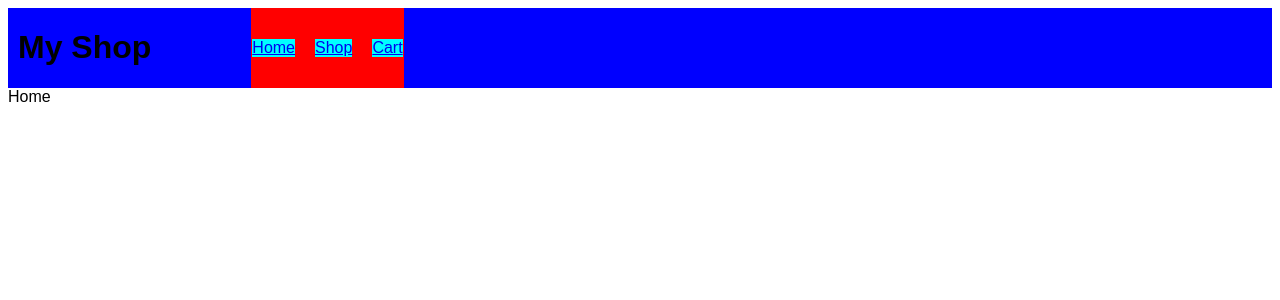
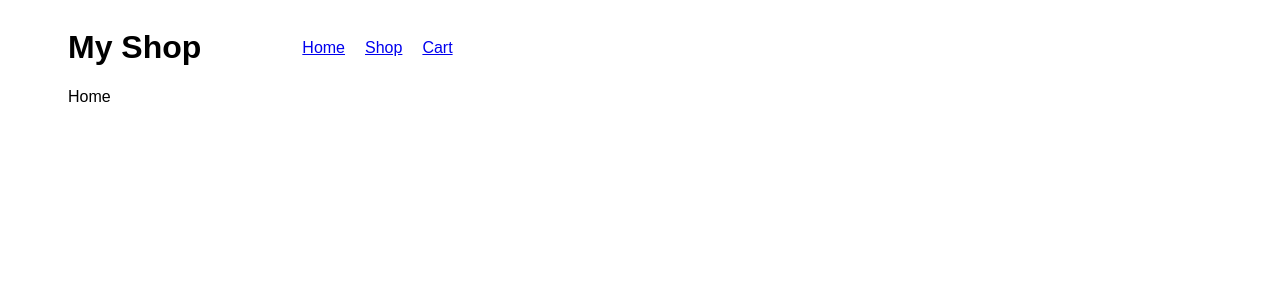
Before and after one commit to zwhahn/shopping_cart, a React (Vite) app: page / in a window 1280 px wide. Shown: the top 300 px of the page. Built offline with nearby package versions, Linux system fonts and the light colour scheme.

Commit message:
style: left-align shop name and card contianer
Set fixed width columns so that the card container takes up the entire width of the page container

```diff
--- a/src/components/Layout.jsx
+++ b/src/components/Layout.jsx
@@ -48,6 +48,7 @@ const Layout = () => {
 
   return (
     <>
+      <div className={styles.pageContainer}>
         <header className={styles.header}>
           <h1 className={styles.storeName}>My Shop</h1>
           <Navbar totalProductsCount={totalProductsCount} />
@@ -55,6 +56,7 @@ const Layout = () => {
         <main className={styles.main}>
           <Outlet context={cartData} />
         </main>
+      </div>
     </>
   );
 };
--- a/src/styleModules/layout.module.css
+++ b/src/styleModules/layout.module.css
@@ -1,10 +1,13 @@
 .header {
   display: flex;
-  background-color: blue;
+}
+
+.pageContainer {
+  display: grid;
+  padding: 0px 60px;
 }
 
 .storeName {
-  padding-left: 10px;
   padding-right: 100px;
 }
 
--- a/src/styleModules/navbar.module.css
+++ b/src/styleModules/navbar.module.css
@@ -2,11 +2,9 @@
   display: flex;
   gap: 20px;
   padding: 1px;
-  background-color: red;
   align-items: center;
 }
 
 .link {
   display: flex;
-  background-color: aqua;
 }
--- a/src/styleModules/shop.module.css
+++ b/src/styleModules/shop.module.css
@@ -1,8 +1,7 @@
 .cardContainer {
   width: 100%;
   display: grid;
-  padding: 0px 30px;
-  grid-template-columns: repeat(auto-fill, minmax(200px, 1fr));
-  background-color: blueviolet;
-  justify-items: center;
+  grid-template-columns: repeat(auto-fill, 200px);
+  gap: 20px;
+  justify-content: space-between;
 }
```
Lines whose indentation alone changed are shown as unchanged.
